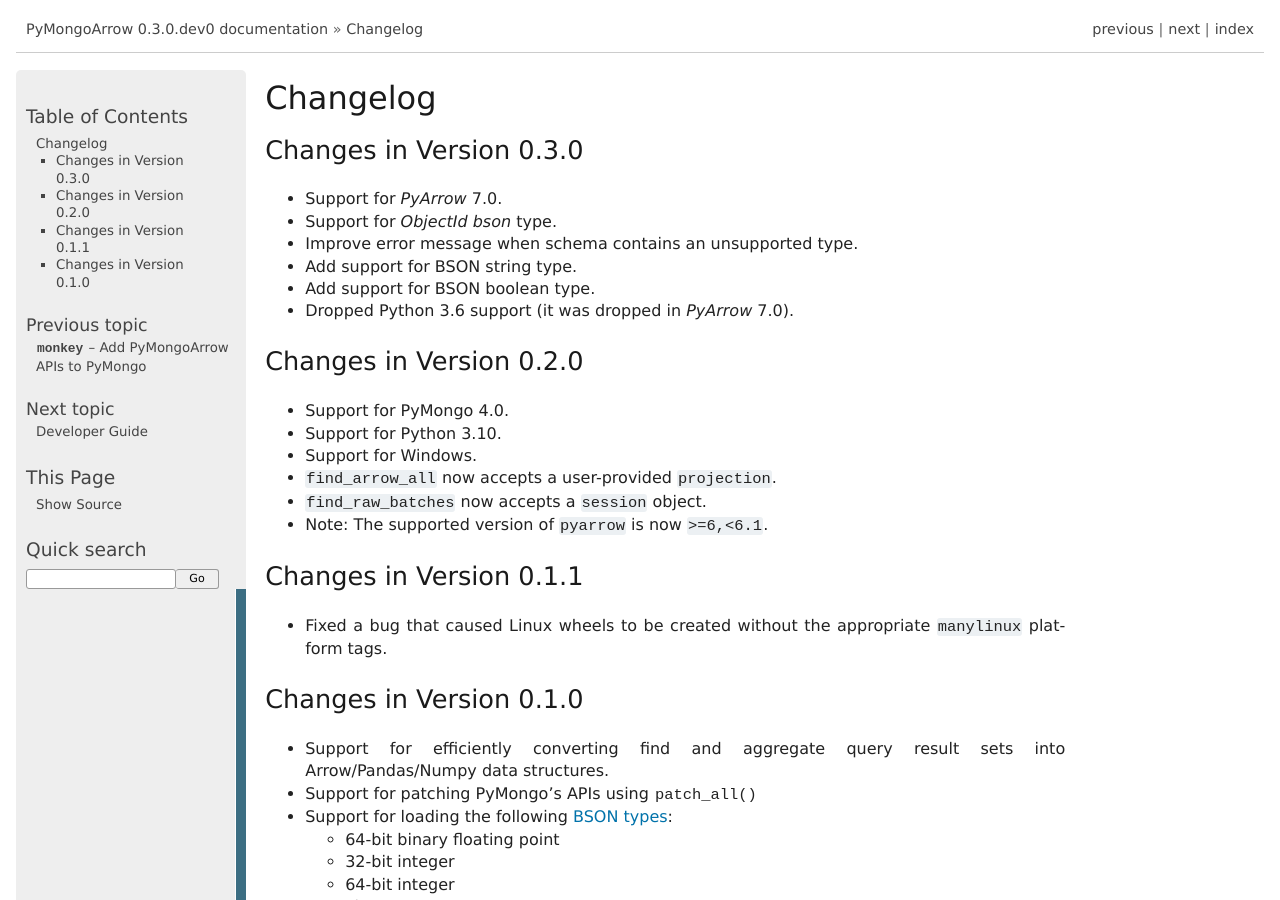
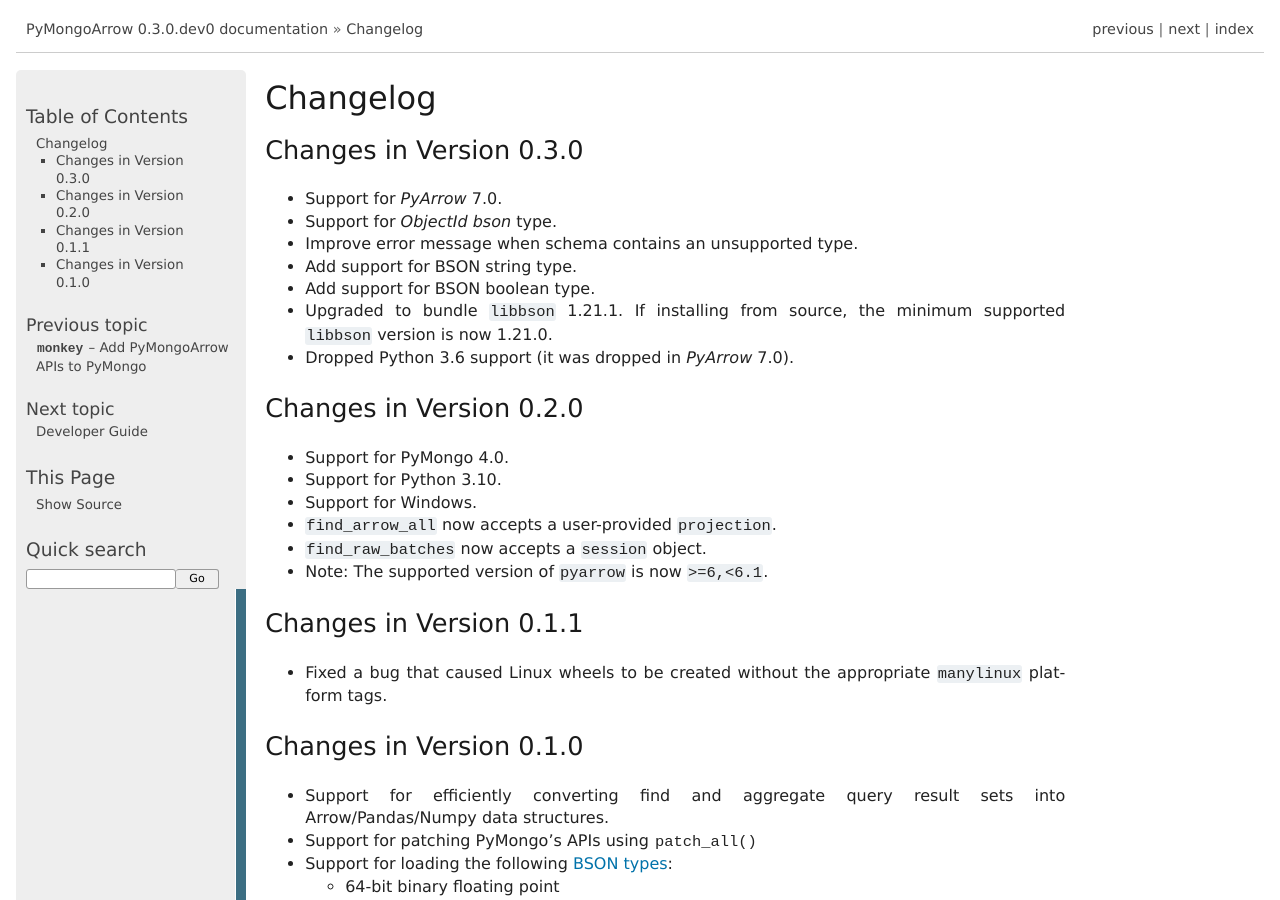
Before and after one commit to mongodb-labs/mongo-arrow, a Sphinx documentation site: the page built from bindings/python/docs/source/changelog.rst, in a window 1280 px wide and 900 px high. Built offline with Sphinx 7.4.7, drawn with Linux system fonts in a browser that asks for light colours.

Commit message:
Add changelog note

```diff
--- a/bindings/python/docs/source/changelog.rst
+++ b/bindings/python/docs/source/changelog.rst
@@ -8,6 +8,7 @@ Changes in Version 0.3.0
 - Improve error message when schema contains an unsupported type.
 - Add support for BSON string type.
 - Add support for BSON boolean type.
+- Upgraded to bundle ``libbson`` 1.21.1. If installing from source, the minimum supported ``libbson`` version is now 1.21.0.
 - Dropped Python 3.6 support (it was dropped in `PyArrow` 7.0).
 
 Changes in Version 0.2.0
```
